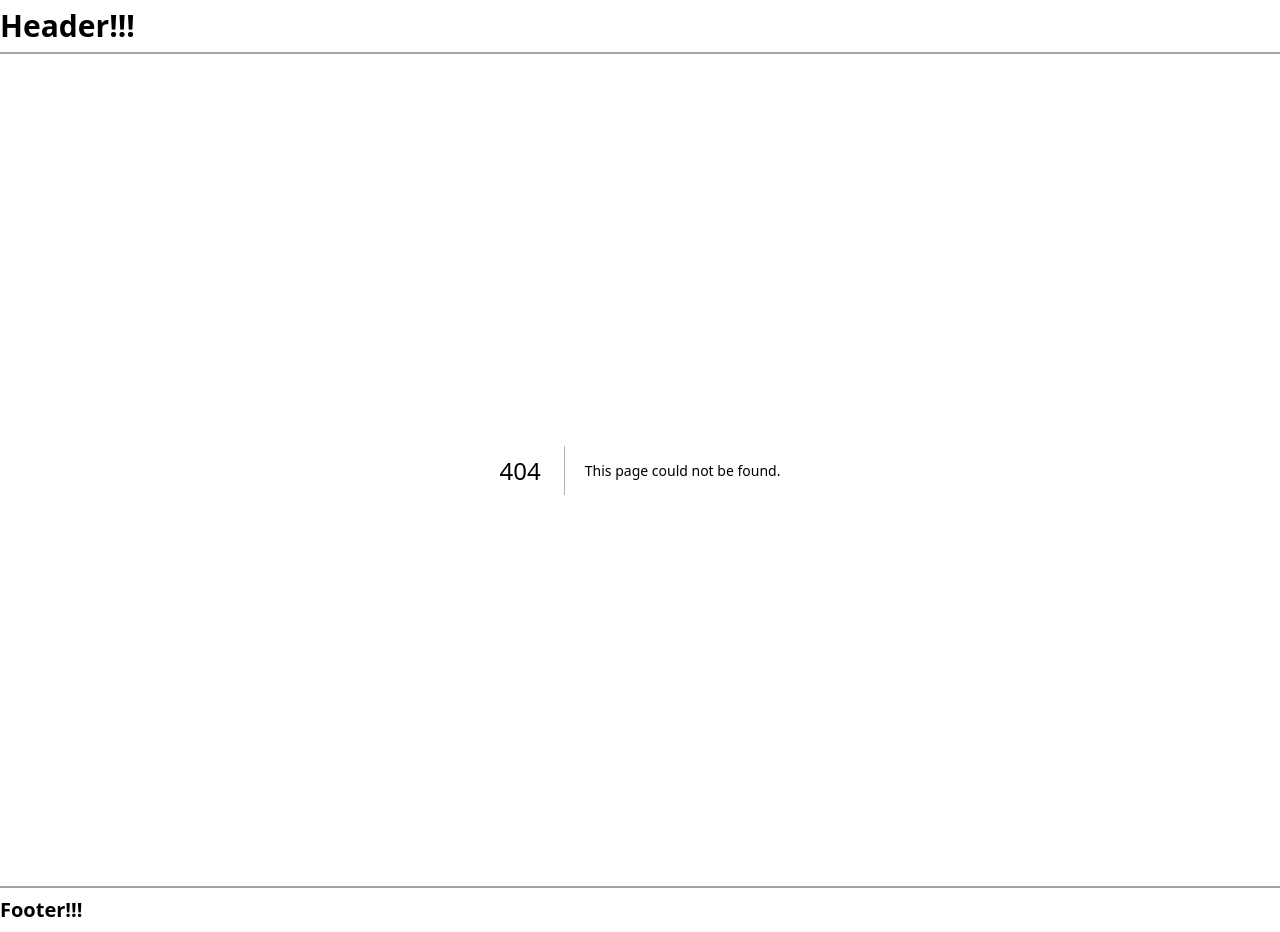
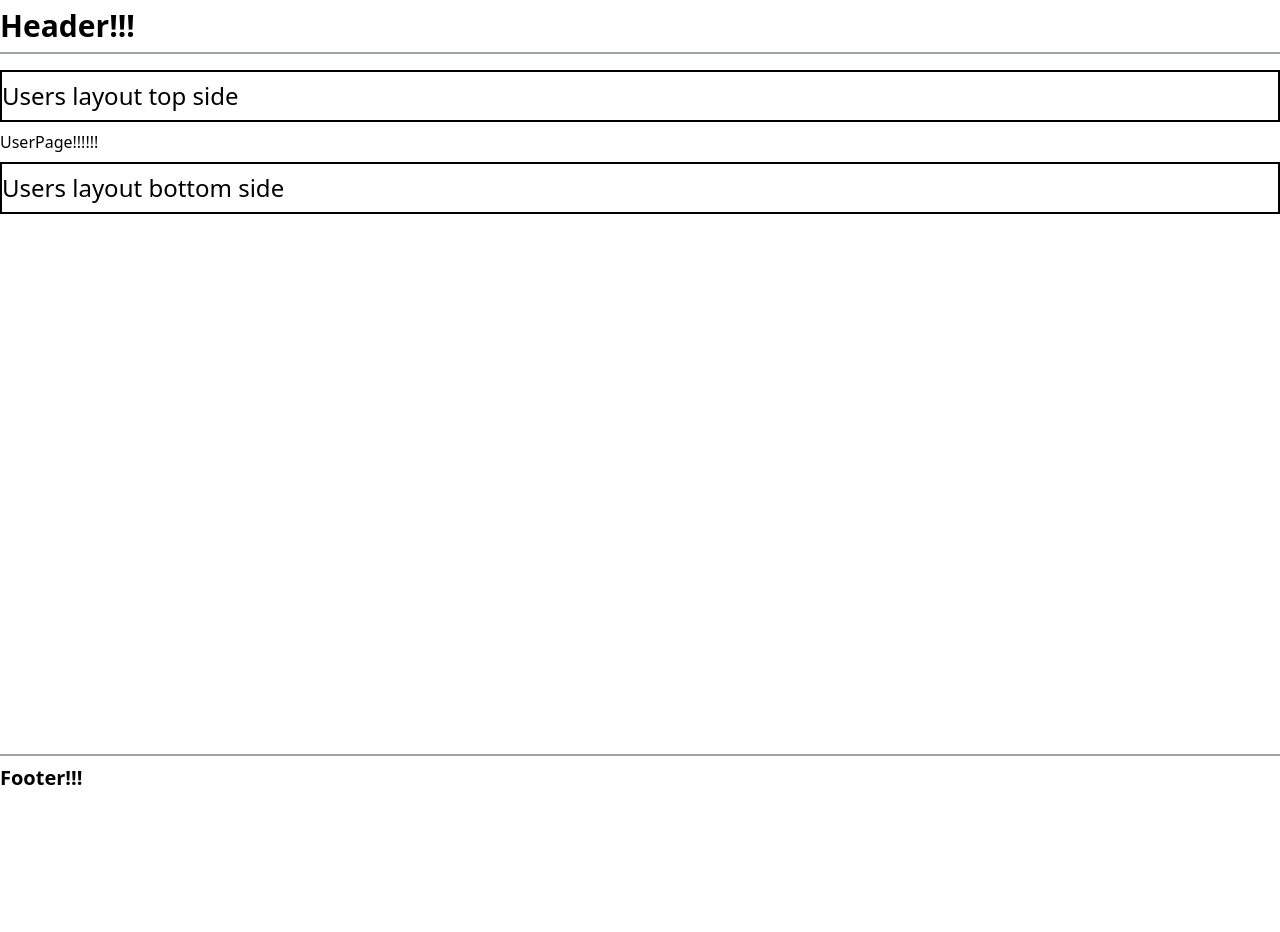
Before and after one commit to m4tsu/next13-practice, a Next.js app: page /users/1 in a window 1280 px wide. Before the commit this address had no page. After the commit the page ends 800 px from the top, so only its background shows below. Built offline with nearby package versions, Linux system fonts and the light colour scheme.

Commit message:
feat: add users-pages

```diff
--- /dev/null
+++ b/src/app/users/[userId]/page.tsx
@@ -0,0 +1,11 @@
+import { NextPage } from 'next';
+
+const UserPage: NextPage = () => {
+  return (
+    <div>
+      <p>UserPage!!!!!!</p>
+    </div>
+  );
+};
+
+export default UserPage;
--- /dev/null
+++ b/src/app/users/layout.tsx
@@ -0,0 +1,20 @@
+import { ReactNode } from 'react';
+
+type Props = {
+  children: ReactNode;
+};
+const UsersLayout = ({ children }: Props) => {
+  return (
+    <div>
+      <h2 className="text-2xl py-2 border-black border-2">
+        Users layout top side
+      </h2>
+      <div className="py-2">{children}</div>
+      <div className=" text-2xl py-2 border-black border-2">
+        Users layout bottom side
+      </div>
+    </div>
+  );
+};
+
+export default UsersLayout;
--- /dev/null
+++ b/src/app/users/page.tsx
@@ -0,0 +1,11 @@
+import { NextPage } from 'next';
+
+const UsersPage: NextPage = () => {
+  return (
+    <div>
+      <h2>UsersPage!!!!</h2>
+    </div>
+  );
+};
+
+export default UsersPage;
```
